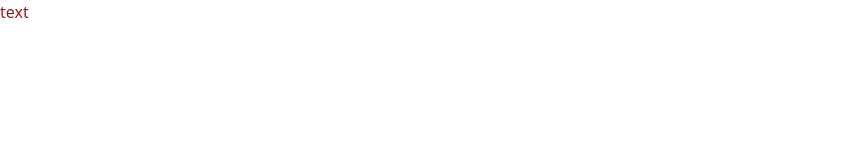
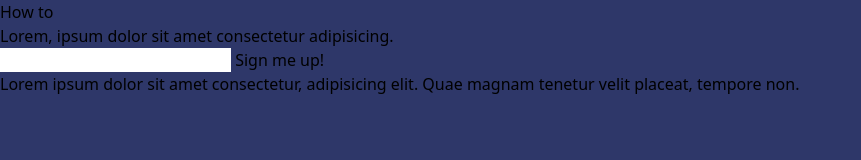
Before and after one commit to matejvalocky/tailwind-od22, a website: page src/index.html in a window 1280 px wide. Shown: the whole page, without its empty margins (0-861 px from the left). Drawn offline with Linux system fonts and the light colour scheme.

Commit message:
24. TailWind - Vkládáme HTML

```diff
--- a/src/index.html
+++ b/src/index.html
@@ -7,6 +7,17 @@
     <title>Document</title>
 </head>
 <body>
-    <h1 class="text-red-800">text</h1>
+    <section class="">
+        <div class="">
+            <h1 class="">How to</h1>
+            <p>Lorem, ipsum dolor sit amet consectetur adipisicing.</p>
+            <!-- form -->
+            <div class="">
+                <input type="email">
+                <button>Sign me up!</button>
+            </div>
+            <p>Lorem ipsum dolor sit amet consectetur, adipisicing elit. Quae magnam tenetur velit placeat, tempore non.</p>
+        </div>
+    </section>
 </body>
 </html>
--- a/src/input.css
+++ b/src/input.css
@@ -1,3 +1,14 @@
 @tailwind base;
 @tailwind components;
 @tailwind utilities;
+
+*{
+    padding: 0;
+    margin: 0;
+    box-sizing: border-box;
+}
+
+body{
+
+    background-color: #2e3769;
+}
```
Also changed, not shown: dist/output.css.
